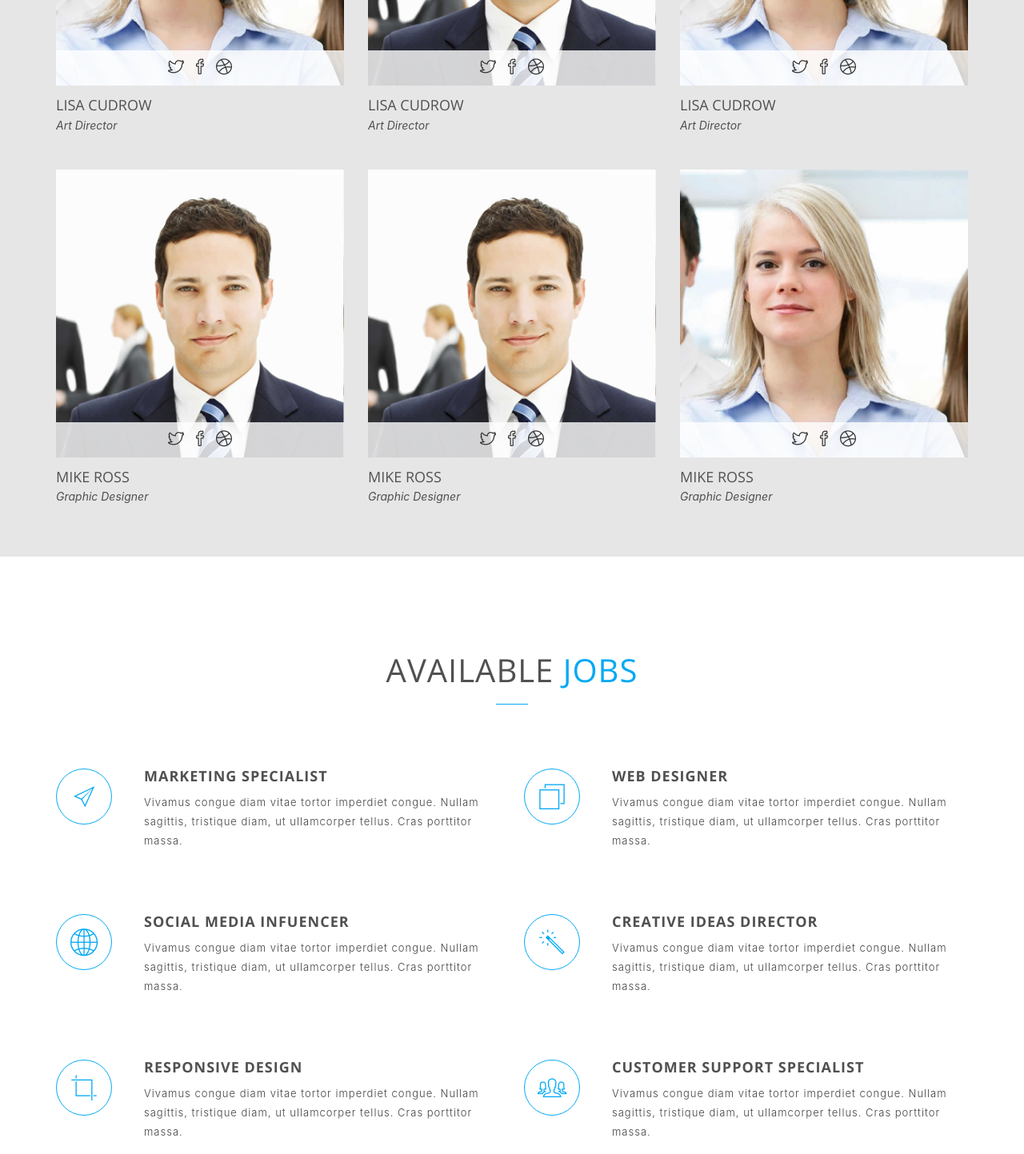
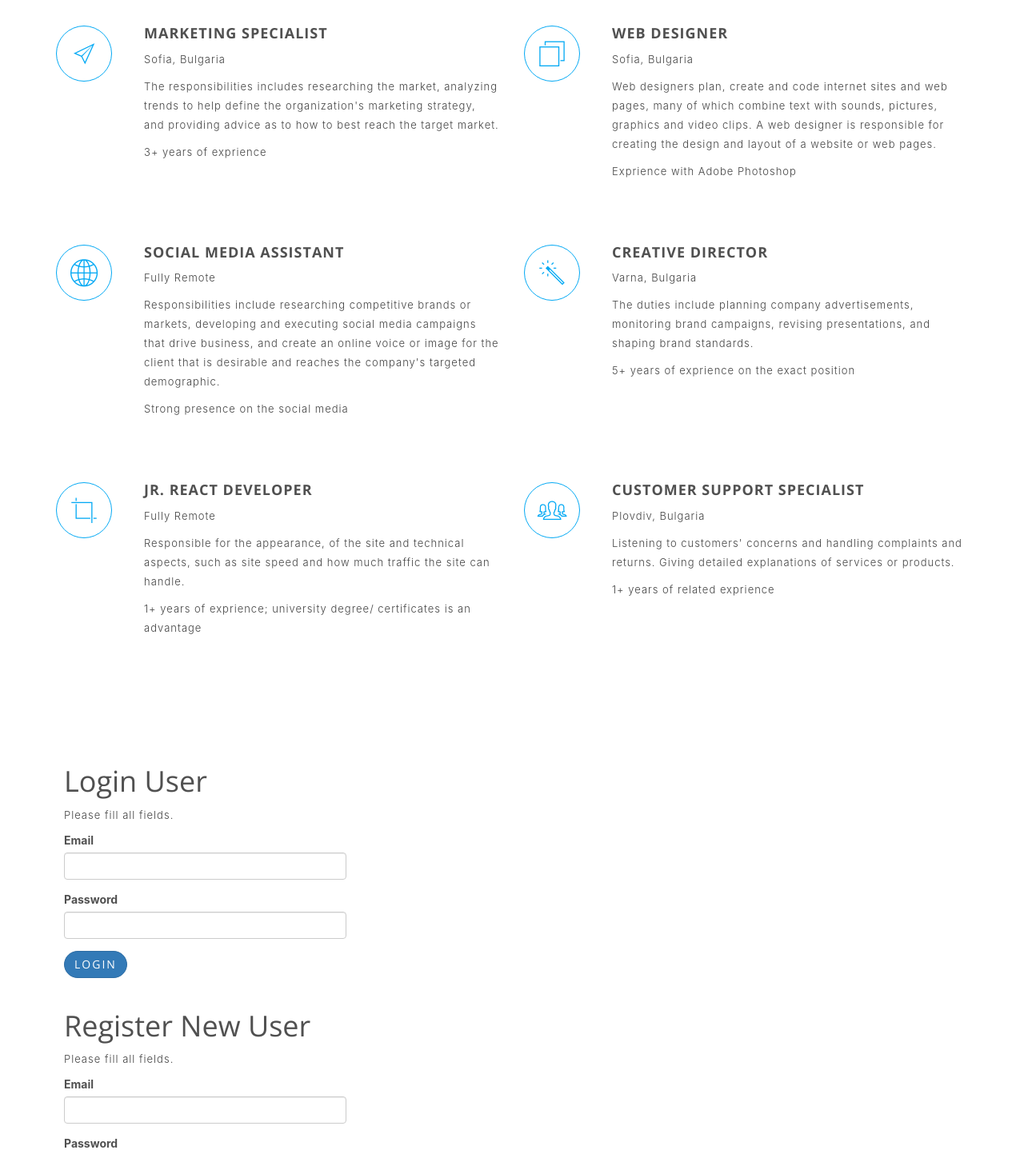
Before and after one commit to hire-lab/hire-lab, a React (Create React App) app: page / in a window 1280 px wide. Shown: the part 2480-3923 px from the top of the page at 80% size. Built offline with nearby package versions, Linux system fonts and the light colour scheme.

Commit message:
added functionality

```diff
--- a/src/components/CandidateProfile.js
+++ b/src/components/CandidateProfile.js
@@ -3,7 +3,7 @@ export default function CandidateProfile(props) {
     return (
         <>
         <div className="col-sm-4 margin-bottom30">
-        <div className="team-box">
+          <div className="team-box">
             <img src={props.image} className="img-responsive" alt="" />
 
             <ul className="social list-inline">
@@ -11,42 +11,12 @@ export default function CandidateProfile(props) {
                 <li><a href="#"><i className="icon icon-social-facebook"></i></a></li>
                 <li><a href="#"><i className="icon icon-social-dribbble"></i></a></li>
             </ul>
-        </div>
-        <div className="team-desc">
+          </div>
+          <div className="team-desc">
             <h4>{props.name}</h4>
             <em>{props.position}</em>
+          </div>
         </div>
-        </div>
-        <div className="col-sm-4 margin-bottom30">
-        <div className="team-box">
-            <img src="images/team-2.jpg" className="img-responsive" alt="" />
-
-            <ul className="social list-inline">
-                <li><a href="#"><i className="icon icon-social-twitter"></i></a></li>
-                <li><a href="#"><i className="icon icon-social-facebook"></i></a></li>
-                <li><a href="#"><i className="icon icon-social-dribbble"></i></a></li>
-            </ul>
-        </div>
-        <div className="team-desc">
-            <h4>{props.name}</h4>
-            <em>{props.position}</em>
-        </div>
-        </div>
-        <div className="col-sm-4 margin-bottom30">
-        <div className="team-box">
-            <img src="images/team-3.jpg" className="img-responsive" alt="" />
-
-            <ul className="social list-inline">
-                <li><a href="#"><i className="icon icon-social-twitter"></i></a></li>
-                <li><a href="#"><i className="icon icon-social-facebook"></i></a></li>
-                <li><a href="#"><i className="icon icon-social-dribbble"></i></a></li>
-            </ul>
-        </div>
-        <div className="team-desc">
-            <h4>{props.name}</h4>
-            <em>{props.position}</em>
-        </div>
-        </div>
-    </>
+        </>
     )
 }
--- a/src/components/Candidates.js
+++ b/src/components/Candidates.js
@@ -8,7 +8,7 @@ export default function Candidates() {
             <div className="row">
                 <div className="col-sm-8 col-sm-offset-2">
                     <div className="section-title text-center">
-                        <h1> <span className="alo">Hire Lab</span> Applicants</h1>
+                        <h1> <span className="alo">TOP</span> Applicants</h1>
                         <span className="border-line"></span>
                         <p className="lead subtitle-caption">
                         You are here because people are important to you!
--- /dev/null
+++ b/src/components/JobListing.js
@@ -0,0 +1,17 @@
+export default function JobListing({icon, title, location, description, requirements}) {
+    return (
+        <div className="col-sm-6 margin-bottom30">
+        <div className="feature-icon-wrap services-icons clearfix">
+            <div className="left-side-icon">
+                <i className={icon}></i>
+            </div>
+            <div className="features-text-right">
+                <h3>{title}</h3>
+                <p>{location}</p>
+                <p>{description}</p>
+                <p>{requirements}</p>
+            </div>
+        </div>
+    </div>
+    )
+}
--- a/src/components/Jobs.js
+++ b/src/components/Jobs.js
@@ -1,3 +1,5 @@
+import JobListing from "./JobListing"
+
 export default function Jobs() {
     return (
         <section id="services" className="section-padding">
@@ -5,94 +7,62 @@ export default function Jobs() {
             <div className="row">
                 <div className="col-sm-8 col-sm-offset-2 text-center">
                     <div className="section-title">
-                        <h1> Available <span className="colored-text">Jobs</span></h1>
+                        <h1><span className="colored-text"> Job</span> Listings</h1>
                         <span className="border-line"></span>
                     </div>
                 </div>
             </div>
             <div className="row">
-                <div className="col-sm-6 margin-bottom30">
-                    <div className="feature-icon-wrap services-icons clearfix">
-                        <div className="left-side-icon">
-                            <i className="ion-ios-paperplane-outline front-icon"></i>
-                        </div>
-                        <div className="features-text-right">
-                            <h3>Marketing Specialist</h3>
-                            <p>
-                                Vivamus congue diam vitae tortor imperdiet congue. Nullam sagittis, tristique diam, ut ullamcorper tellus. Cras porttitor massa.
-                            </p>
-                        </div>
-                    </div>
-                </div>
-                <div className="col-sm-6 margin-bottom30">
-                    <div className="feature-icon-wrap services-icons clearfix">
-                        <div className="left-side-icon">
-                            <i className="ion-ios-browsers-outline front-icon"></i>
-                        </div>
-                        <div className="features-text-right">
-                            <h3>Web designer</h3>
-                            <p>
-                                Vivamus congue diam vitae tortor imperdiet congue. Nullam sagittis, tristique diam, ut ullamcorper tellus. Cras porttitor massa.
-                            </p>
-                        </div>
-                    </div>
-                </div>
+                <JobListing
+                    icon="ion-ios-paperplane-outline front-icon"
+                    title="Marketing Specialist"
+                    location="Sofia, Bulgaria"
+                    description="The responsibilities includes researching the market, analyzing trends to help define the organization's marketing strategy, and providing advice as to how to best reach the target market."
+                    requirements="3+ years of exprience"
+                />
+
+                <JobListing
+                    icon="ion-ios-browsers-outline front-icon"
+                    title="Web designer"
+                    location="Sofia, Bulgaria"
+                    description="Web designers plan, create and code internet sites and web pages, many of which combine text with sounds, pictures, graphics and video clips. A web designer is responsible for creating the design and layout of a website or web pages."
+                    requirements="Exprience with Adobe Photoshop"
+                />
             </div>
             <div className="row">
-                <div className="col-sm-6 margin-bottom30">
-                    <div className="feature-icon-wrap services-icons clearfix">
-                        <div className="left-side-icon">
-                            <i className="ion-ios-world-outline front-icon"></i>
-                        </div>
-                        <div className="features-text-right">
-                            <h3>Social Media Infuencer</h3>
-                            <p>
-                                Vivamus congue diam vitae tortor imperdiet congue. Nullam sagittis, tristique diam, ut ullamcorper tellus. Cras porttitor massa.
-                            </p>
-                        </div>
-                    </div>
-                </div>
-                <div className="col-sm-6 margin-bottom30">
-                    <div className="feature-icon-wrap services-icons clearfix">
-                        <div className="left-side-icon">
-                            <i className="ion-ios-color-wand-outline front-icon"></i>
-                        </div>
-                        <div className="features-text-right">
-                            <h3>Creative ideas Director</h3>
-                            <p>
-                                Vivamus congue diam vitae tortor imperdiet congue. Nullam sagittis, tristique diam, ut ullamcorper tellus. Cras porttitor massa.
-                            </p>
-                        </div>
-                    </div>
-                </div>
+                <JobListing
+                    icon="ion-ios-world-outline front-icon"
+                    title="Social Media Assistant"
+                    location=" Fully Remote"
+                    description="Responsibilities include researching competitive brands or markets, developing and executing social media campaigns that drive business, and create an online voice or image for the client that is desirable and reaches the company's targeted demographic."
+                    requirements="Strong presence on the social media"
+                />
+
+                <JobListing
+                    icon="ion-ios-color-wand-outline front-icon"
+                    title="Creative Director"
+                    location="Varna, Bulgaria"
+                    description="The duties include planning company advertisements, monitoring brand campaigns, revising presentations, and shaping brand standards."
+                    requirements="5+ years of exprience on the exact position"
+                />
             </div>
             <div className="row">
-                <div className="col-sm-6 margin-bottom30">
-                    <div className="feature-icon-wrap services-icons clearfix">
-                        <div className="left-side-icon">
-                            <i className="ion-ios-crop front-icon"></i>
-                        </div>
-                        <div className="features-text-right">
-                            <h3>Responsive Design</h3>
-                            <p>
-                                Vivamus congue diam vitae tortor imperdiet congue. Nullam sagittis, tristique diam, ut ullamcorper tellus. Cras porttitor massa.
-                            </p>
-                        </div>
-                    </div>
-                </div>
-                <div className="col-sm-6 margin-bottom30">
-                    <div className="feature-icon-wrap services-icons clearfix">
-                        <div className="left-side-icon">
-                            <i className="ion-ios-people-outline front-icon"></i>
-                        </div>
-                        <div className="features-text-right">
-                            <h3>Customer Support Specialist</h3>
-                            <p>
-                                Vivamus congue diam vitae tortor imperdiet congue. Nullam sagittis, tristique diam, ut ullamcorper tellus. Cras porttitor massa.
-                            </p>
-                        </div>
-                    </div>
-                </div>
+
+                <JobListing
+                    icon="ion-ios-crop front-icon"
+                    title=" Jr. React Developer"
+                    location="Fully Remote"
+                    description="Responsible for the appearance, of the site and technical aspects, such as site speed and how much traffic the site can handle."
+                    requirements="1+ years of exprience; university degree/ certificates is an advantage"
+                />
+
+                <JobListing
+                    icon="ion-ios-people-outline front-icon"
+                    title="Customer Support Specialist"
+                    location="Plovdiv, Bulgaria"
+                    description="Listening to customers' concerns and handling complaints and returns. Giving detailed explanations of services or products."
+                    requirements="1+ years of related exprience"
+                />
             </div>
         </div>
     </section>
```
